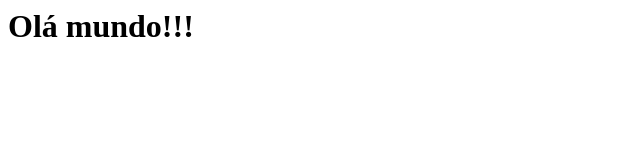
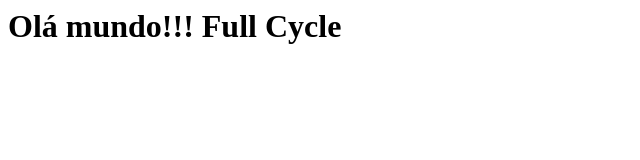
Before and after one commit to marcioamandy/codereview, a plain HTML site: page index.html in a window 1280 px wide. Shown: the whole page, without its empty margins (0-640 px from the left). Drawn offline with Linux system fonts and the light colour scheme.

Commit message:
First Commit

```diff
--- a/index.html
+++ b/index.html
@@ -1 +1 @@
-<h1>Olá mundo!!!</h1>
+<h1>Olá mundo!!! Full Cycle</h1>
```
